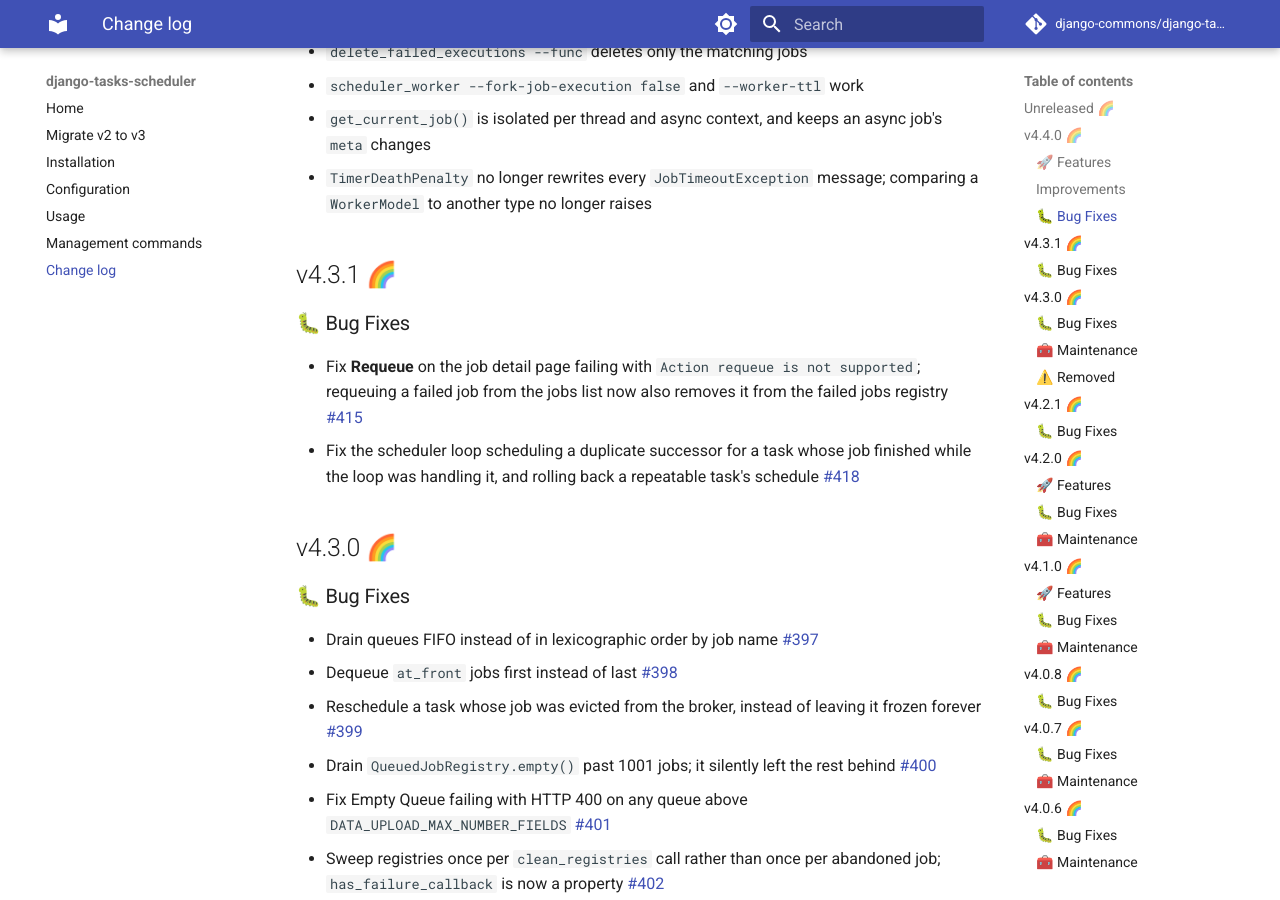
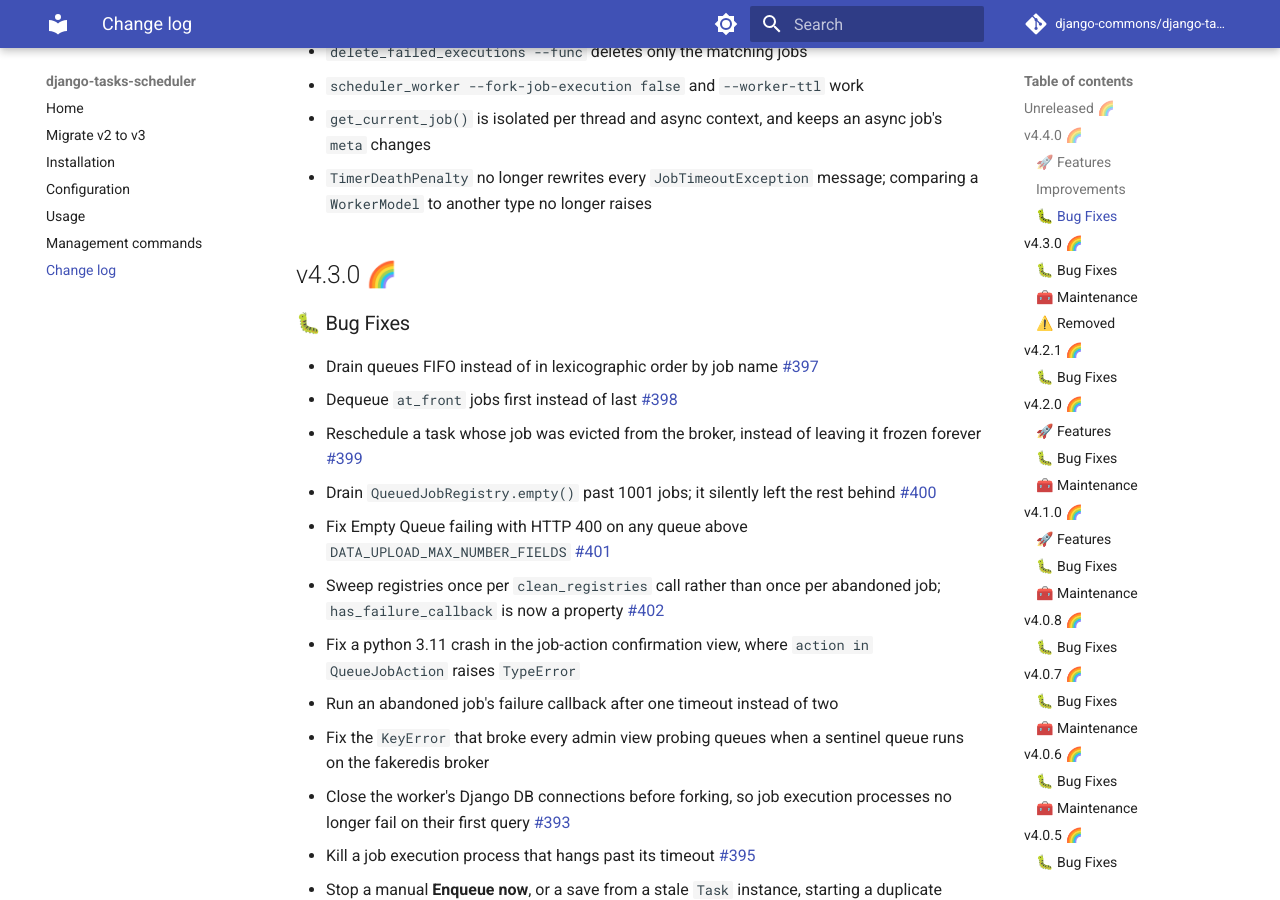
Before and after one commit to django-commons/django-tasks-scheduler, an MkDocs documentation site: the page built from docs/changelog.md, in a window 1280 px wide and 900 px high, scrolled down 1094 px. Built offline with MkDocs 1.6.1 and Material for MkDocs 9.7.7, drawn with Linux system fonts in a browser that asks for light colours; comment, search, counter and statistics services are not loaded.

Commit message:
doc:update

```diff
--- a/docs/changelog.md
+++ b/docs/changelog.md
@@ -34,15 +34,6 @@
 - `get_current_job()` is isolated per thread and async context, and keeps an async job's `meta` changes
 - `TimerDeathPenalty` no longer rewrites every `JobTimeoutException` message; comparing a `WorkerModel` to another type
   no longer raises
-
-## v4.3.1 🌈
-
-### 🐛 Bug Fixes
-
-- Fix **Requeue** on the job detail page failing with `Action requeue is not supported`; requeuing a failed job from
-  the jobs list now also removes it from the failed jobs registry #415
-- Fix the scheduler loop scheduling a duplicate successor for a task whose job finished while the loop was handling
-  it, and rolling back a repeatable task's schedule #418
 
 ## v4.3.0 🌈
 
```
